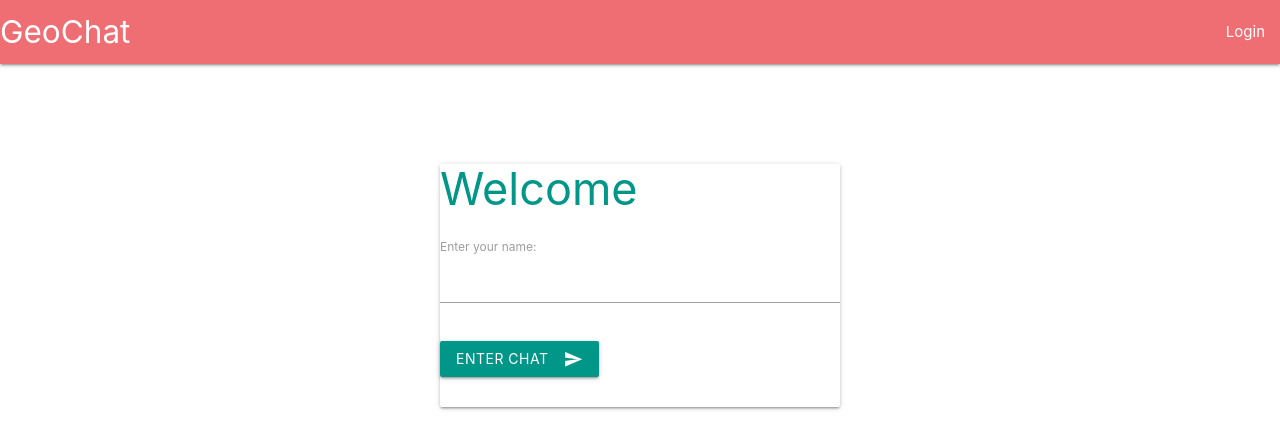
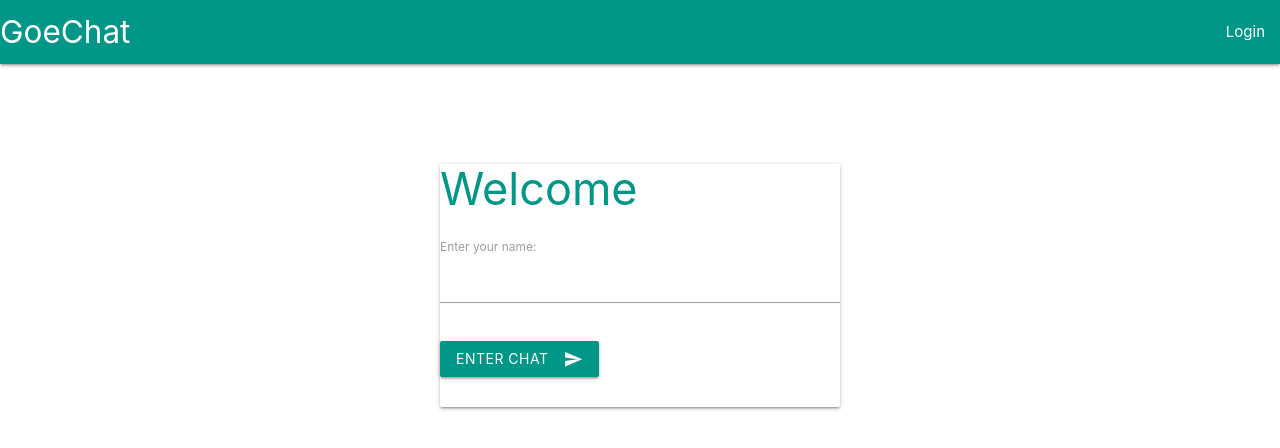
Before and after one commit to coderj001/vue-geochat, a Vue app: page / in a window 1280 px wide. Shown: the top 448 px of the page. Built offline with nearby package versions, Linux system fonts and the light colour scheme; no server answers; what vue-chat-scroll would draw is missing.

Commit message:
Login and Register added

```diff
--- a/src/components/Navbar.vue
+++ b/src/components/Navbar.vue
@@ -1,9 +1,9 @@
 <template>
     <nav>
-        <div class="nav-wrapper">
-            <span class="brand-logo" >GeoChat</span>
+        <div class="nav-wrapper teal">
+            <div class="brand-logo"><router-link :to="{name: 'Welcome'}">GoeChat</router-link></div>
             <ul id="nav-mobile" class="right hide-on-med-and-down">
-                <li><a href="#">Login</a></li>
+                <li><router-link :to="{name: 'Login'}">Login</router-link></li>
             </ul>
         </div>
     </nav>
--- a/src/components/NewMessage.vue
+++ b/src/components/NewMessage.vue
@@ -3,7 +3,10 @@
         <form action="" @submit.prevent="addMessage">
             <label for="new-messages">New Messages (enter to add): </label>
             <p class="red-text" v-show="feedback">{{ feedback }}</p>
-            <input type="text" name="new-message" v-model="newMessage" />
+            <div class="input-field">
+                <i class="material-icons prefix">textsms</i>
+                <input type="text" name="new-message" v-model="newMessage" />
+            </div>
         </form>
     </div>
 </template>
--- a/src/router/index.js
+++ b/src/router/index.js
@@ -2,6 +2,7 @@ import Vue from "vue";
 import VueRouter from "vue-router";
 import Welcome from "../views/Welcome.vue";
 import Chat from "../views/Chat.vue";
+import Login from "../views/Login.vue";
 
 Vue.use(VueRouter);
 
@@ -22,6 +23,11 @@ const routes = [
         next({ name: "Welcome" });
       }
     }
+  },
+  {
+    path: "/login",
+    name: "Login",
+    component: Login
   }
 ];
 
```
Also changed, not shown: src/components/Login.vue (deleted).
